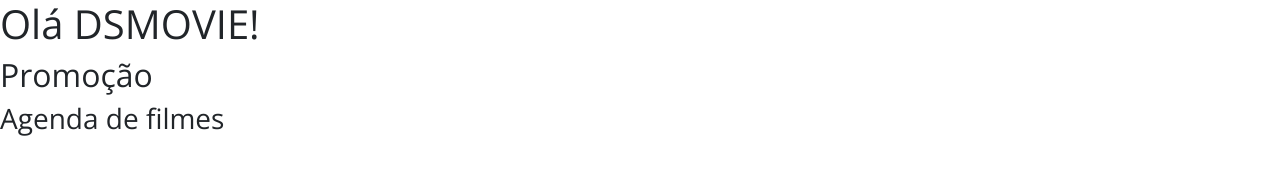
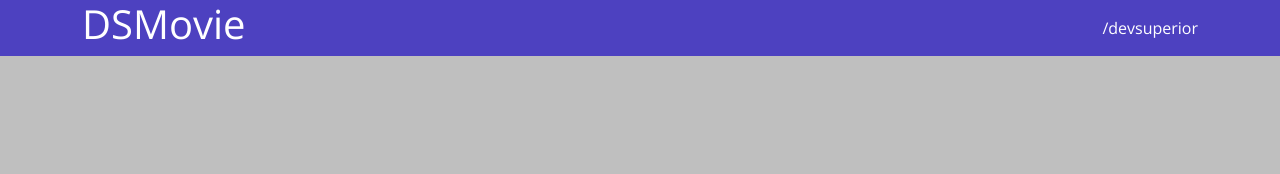
Before and after one commit to JaineSantos0/DSMOVIE, a plain HTML site: page index.html in a window 1280 px wide. Drawn offline with nearby package versions, Linux system fonts and the light colour scheme.

Commit message:
Barra superior Parte 1

```diff
--- a/CSS/styles.css
+++ b/CSS/styles.css
@@ -1,5 +1,26 @@
 @import url('https://fonts.googleapis.com/css2?family=Open+Sans:wght@300;400;700&display=swap');
 
 *{
+    box-sizing: border-box;
     font-family:'Open Sans', sans-serif;
 }
+
+html, body {
+    background-color: #8888;
+}
+
+nav {
+    display: flex;
+    align-items: center;
+    justify-content: space-between;
+}
+
+header{
+    background-color: #4D41C0;
+    color: #FFFFFF;
+}
+
+a, a:hover{
+    text-decoration: none;
+    color: unset;
+}
--- a/index.html
+++ b/index.html
@@ -4,7 +4,7 @@
     <meta charset="UTF-8">
     <meta http-equiv="X-UA-Compatible" content="IE=edge">
     <meta name="viewport" content="width=device-width, initial-scale=1.0">
-    <title>DSMOVIE</title>
+    <title>DSMovie</title>
 
     <link href="https://cdn.jsdelivr.net/npm/bootstrap@5.1.3/dist/css/bootstrap.min.css" rel="stylesheet" integrity="sha384-1BmE4kWBq78iYhFldvKuhfTAU6auU8tT94WrHftjDbrCEXSU1oBoqyl2QvZ6jIW3" crossorigin="anonymous">
 
@@ -12,8 +12,12 @@
 
 </head>
 <body>
-    <h1>Olá DSMOVIE!</h1>
-    <h2>Promoção</h2>
-    <h3>Agenda de filmes</h3>
+    <header>
+        <nav class="container">
+            <h1>DSMovie</h1>
+            <a href="https://github.com/devsuperior">/devsuperior</a>
+
+        </nav>
+    </header>
 </body>
 </html>
```
